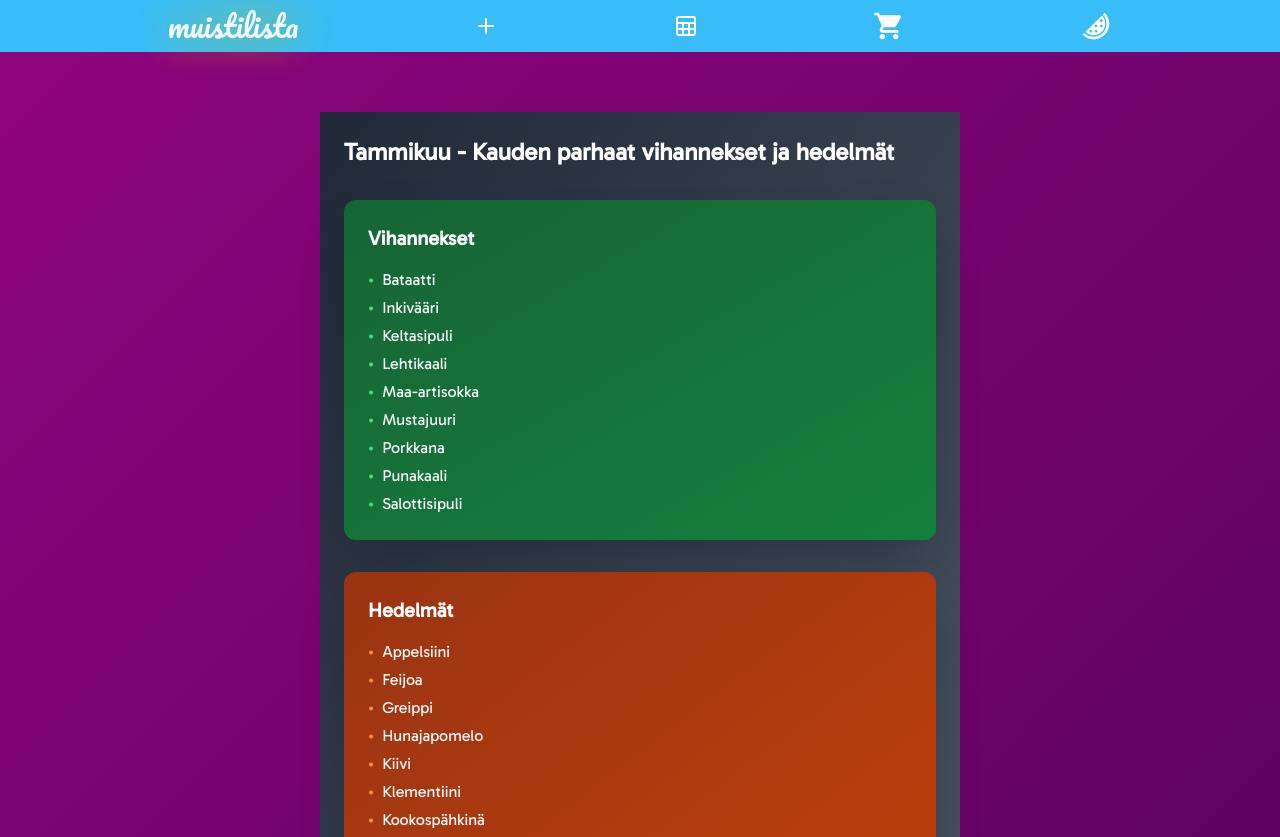
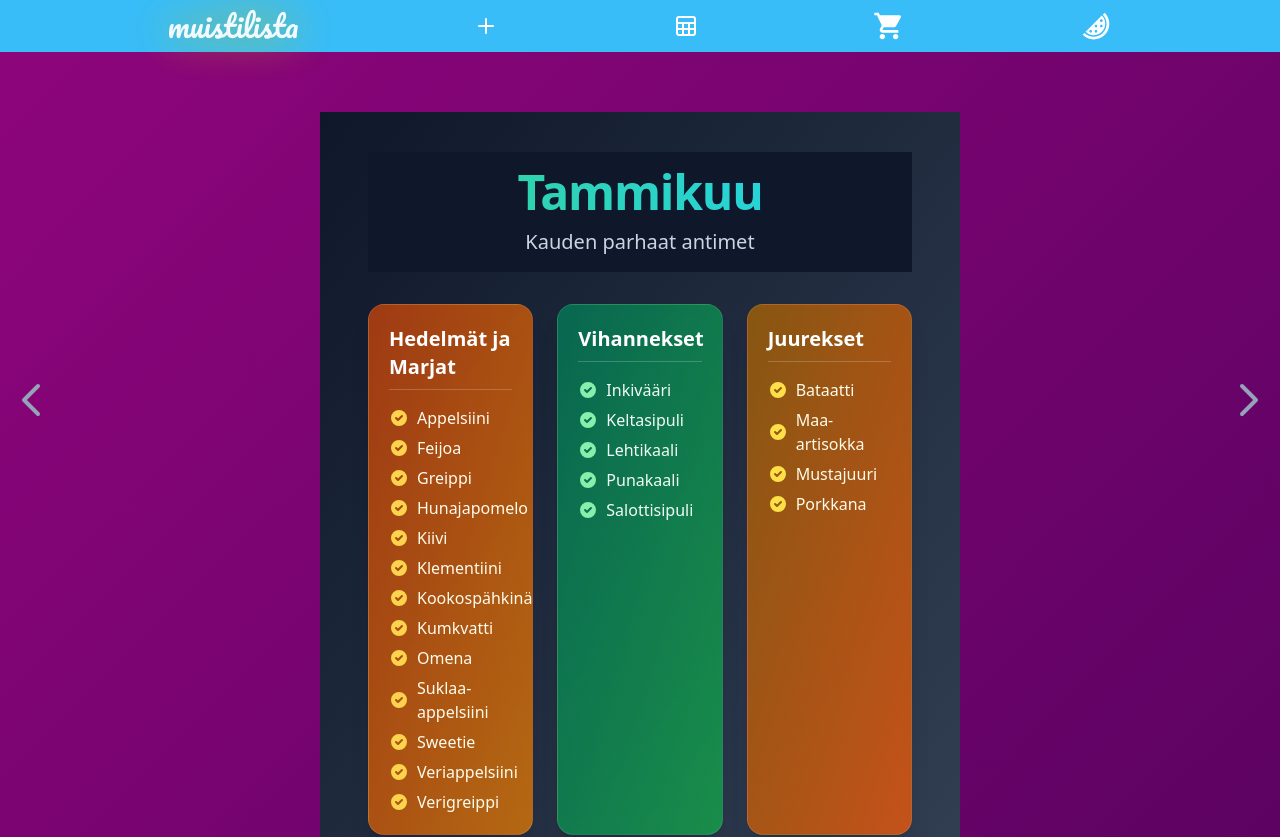
Before and after one commit to cvine001xamk/muistilista_svelte, a SvelteKit app: page /sesongissa in a window 1280 px wide. Shown: the top 837 px of the page. Built offline with nearby package versions, Linux system fonts and the light colour scheme.

Commit message:
Styling the vegetable calendar

```diff
--- /dev/null
+++ b/src/lib/data/seasonalProduceData.json
@@ -0,0 +1,317 @@
+{
+	"1": {
+		"fruits_and_berries": [
+			"APPELSIINI",
+			"FEIJOA",
+			"GREIPPI",
+			"HUNAJAPOMELO",
+			"KIIVI",
+			"KLEMENTIINI",
+			"KOOKOSPÄHKINÄ",
+			"KUMKVATTI",
+			"OMENA",
+			"SUKLAA-APPELSIINI",
+			"SWEETIE",
+			"VERIAPPELSIINI",
+			"VERIGREIPPI"
+		],
+		"vegetables": ["INKIVÄÄRI", "KELTASIPULI", "LEHTIKAALI", "PUNAKAALI", "SALOTTISIPULI"],
+		"root_vegetables": ["BATAATTI", "MAA-ARTISOKKA", "MUSTAJUURI", "PORKKANA"]
+	},
+	"2": {
+		"fruits_and_berries": [
+			"ANNOONA",
+			"APPELSIINI",
+			"AVOKADO",
+			"GREIPPI",
+			"GUAVA",
+			"HUNAJAPOMELO",
+			"KIIVI",
+			"LIMETTI",
+			"RUMELIINI",
+			"SHARON",
+			"SWEETIE",
+			"VERIAPPELSIINI",
+			"VERIGREIPPI",
+			"VERIMANDARIINI"
+		],
+		"vegetables": ["KURKUMA", "SALAATTIFENKOLI", "VALKOKAALI", "VALKOSIPULI"],
+		"root_vegetables": ["BATAATTI", "JUURIPERSILJA", "MUSTAJUURI"]
+	},
+	"3": {
+		"fruits_and_berries": [
+			"ANANASKIRSIKKA",
+			"AVOKADO",
+			"BANAANI",
+			"GREIPPI",
+			"KEITTOBANAANI",
+			"KOOKOSPÄHKINÄ",
+			"LIMETTI",
+			"MANDARIINI",
+			"MANGO",
+			"PAPAIJA",
+			"PASSIOHEDELMÄ",
+			"PUOLIVERIAPPELSIINI",
+			"VERIAPPELSIINI"
+		],
+		"vegetables": ["LATVA-ARTISOKKA"],
+		"root_vegetables": [
+			"BATAATTI",
+			"MAA-ARTISOKKA",
+			"MANIOKKI",
+			"PALSTERNAKKA",
+			"PIPARJUURI",
+			"PERUNA",
+			"PURPPURABATAATTI"
+		]
+	},
+	"4": {
+		"fruits_and_berries": [
+			"ANANASKIRSIKKA",
+			"KARAMBOLA",
+			"MANDARIINI",
+			"SITRUUNA",
+			"MINIANANAS",
+			"PASSIOHEDELMÄ",
+			"PITAIJA",
+			"PEPINO",
+			"RAMBUTANI",
+			"VERIGREIPPI"
+		],
+		"vegetables": [
+			"MANGOLDI",
+			"PARSA",
+			"PIMIENTOS DE PADRON",
+			"PAPRIKAT",
+			"VARSIKUKKAKAALI",
+			"VARSIPARSAKAALI"
+		],
+		"root_vegetables": ["BATAATTI"],
+		"wild_plants": ["HUHTASIENI", "MAITOHORSMA", "NOKKONEN", "VOIKUKKA", "VUOHENPUTKI"]
+	},
+	"5": {
+		"fruits_and_berries": [
+			"HUNAJAMELONI",
+			"LITSI",
+			"LOKVATTI",
+			"MANDARIINI",
+			"MANGOSTANI",
+			"PAPAIJA",
+			"PARAGUAYO-PERSIKKA",
+			"TAMARILLO"
+		],
+		"vegetables": [
+			"KIRSIKKATOMAATTI",
+			"RUOHOSIPULI",
+			"VARSISELLERI",
+			"VARSIKUKKAKAALI",
+			"VARSIPARSAKAALI",
+			"VIHANNESKRASSI"
+		],
+		"root_vegetables": ["RETIISI", "VARHAISPERUNA"],
+		"mushrooms": ["KORVASIENI"],
+		"wild_plants": ["KETUNLEIPÄ", "KUUSENKERKKÄ", "NOKKONEN", "VOIKUKKA"]
+	},
+	"6": {
+		"fruits_and_berries": [
+			"APRIKOOSI",
+			"CANTALOUPEMELONI",
+			"KIRSIKKA",
+			"LONGAANI",
+			"NEKTARIINI",
+			"PARAGUAYO-PERSIKKA",
+			"PERSIKKA",
+			"VERKKOMELONI",
+			"VESIMELONI"
+		],
+		"vegetables": [
+			"HERNE",
+			"KERÄSALAATTI",
+			"KEVÄTSIPULI",
+			"KURKKU",
+			"LUUMUTOMAATTI",
+			"PIHVITOMAATTI",
+			"PURJOSIPULI",
+			"RUCOLA",
+			"RUOHOSIPULI",
+			"VARHAISKAALI"
+		],
+		"root_vegetables": ["NAURIS", "PORKKANA", "RETIISI", "RETIKKA", "VARHAISPERUNA"]
+	},
+	"7": {
+		"fruits_and_berries": [
+			"AHOMANSIKKA",
+			"APRIKOOSI",
+			"HERUKAT",
+			"MANSIKKA",
+			"MELONIT",
+			"MESIMARJA",
+			"NEKTARIINI",
+			"PERSIKAT",
+			"VADELMA",
+			"VIINIRYPÄLEET"
+		],
+		"vegetables": [
+			"AVOMAANKURKKU",
+			"CHILIT",
+			"ENDIIVIT",
+			"KESÄKURPITSA",
+			"KUKKAKAALIT",
+			"KYSSÄKAALI",
+			"MANGOLDI",
+			"PARSAKAALI",
+			"PINAATTI",
+			"SALAATIT",
+			"SIPULIT",
+			"TOMAATIT",
+			"TARHAPAVUT",
+			"VARSISELLERI",
+			"VUONANKAALI"
+		],
+		"root_vegetables": []
+	},
+	"8": {
+		"fruits_and_berries": [
+			"KARHUNVATUKKA",
+			"KARVIAINEN",
+			"LAKKA",
+			"LILLUKKA",
+			"LUUMU",
+			"MUSTIKKA",
+			"OMENAT (kesälajikkkeet)",
+			"RIEKONMARJA",
+			"SASKATOON",
+			"VADELMA",
+			"VIIKUNA"
+		],
+		"vegetables": [
+			"CHILIT",
+			"FENKOLI",
+			"HÄRKÄPAPU",
+			"KERÄSALAATTI",
+			"KURKKU",
+			"LATVA-ARTISOKKA",
+			"LEHTISALAATIT",
+			"MAISSI",
+			"MUNAKOISO",
+			"PAPRIKAT",
+			"SIPULIT",
+			"SUIPPOKAALI",
+			"TOMAATIT"
+		],
+		"root_vegetables": ["PUNAJUURI", "RAITAJUURI"],
+		"mushrooms": ["HERKKUTATTI", "KANTARELLI", "LAMPAANKÄÄPÄ"]
+	},
+	"9": {
+		"fruits_and_berries": [
+			"JUOLUKKA",
+			"KAKTUSVIIKUNA",
+			"KIWANO",
+			"KRIIKUNA",
+			"LUUMU",
+			"MARJA-ARONIA",
+			"OMENAT (syyslajikkeet)",
+			"PUOLUKKA",
+			"VARIKSENMARJA"
+		],
+		"vegetables": [
+			"FENKOLI",
+			"HÄRKÄPAPU",
+			"KAALI",
+			"KIINANKAALI",
+			"LATVA-ARTISOKKA",
+			"LEHTIKAALI",
+			"MAISSI",
+			"PINAATTIKIINAN-KAALI",
+			"SAVOIJINKAALI",
+			"SUIPPOPAPRIKA",
+			"VIHREÄ PAPU"
+		],
+		"root_vegetables": ["KAURAJUURI", "KELTAJUURI", "PALSTERNAKKA", "RETIKKA", "VALKOJUURI"],
+		"mushrooms": ["MUSTATORVISIENI", "SUPPILOVAHVERO", "TATIT"]
+	},
+	"10": {
+		"fruits_and_berries": [
+			"KATAJANMARJA",
+			"KARPALO",
+			"MANGO",
+			"OMENAT (talvilajikkeet)",
+			"PIHLAJANMARJAT",
+			"PUOLUKKA",
+			"PÄÄRYNÄT",
+			"SATSUMA",
+			"TYRNIMARJA"
+		],
+		"vegetables": [
+			"HOKKAIDOKURPITSA",
+			"KURPITSA",
+			"LEHTIKAALI",
+			"MUSTAKAALI",
+			"MYSKIKURPITSA",
+			"RUUSUKAALI",
+			"SALAATTISIKURI",
+			"SAVOIJINKAALI",
+			"SIPULIT",
+			"SPAGETTIKURPITSA",
+			"VALKOKAALI"
+		],
+		"root_vegetables": ["JAMSSI", "JUURIPERSILJA", "JUURISELLERI", "RAITAJUURI", "SOKERIJUURIKAS"],
+		"mushrooms": ["SUPPILOVAHVERO"]
+	},
+	"11": {
+		"fruits_and_berries": [
+			"GRANAATTIOMENA",
+			"GUAVA",
+			"OMENAPÄÄRYNÄ",
+			"OMENAT (talvilajikkeet)",
+			"PERSIMONI",
+			"SATSUMA"
+		],
+		"vegetables": [
+			"KAJOTTIKURPITSA",
+			"KURPITSA",
+			"KYSSÄKAALI",
+			"LEHTIKAALI",
+			"MUSTAKAALI",
+			"PURJOSIPULI",
+			"RUUSUKAALI",
+			"SALOTTISIPULI",
+			"SUIPPOKAALI"
+		],
+		"root_vegetables": [
+			"JUURISELLERI",
+			"KELTAJUURI",
+			"MAA-ARTISOKKA",
+			"NAURIS",
+			"PALSTERNAKKA",
+			"RAITAJUURI"
+		]
+	},
+	"12": {
+		"fruits_and_berries": [
+			"BERGAMOTTI",
+			"KAKI",
+			"KASTANJA",
+			"LIMEKAVIAARI",
+			"OMENAT",
+			"PERSIMONI",
+			"POMERANSSI",
+			"PÄÄRYNÄT",
+			"SATSUMA",
+			"SUKAATTISITRUUNA",
+			"SWEETIE",
+			"TAATELI"
+		],
+		"vegetables": ["KIINANKAALI", "MYSKIKURPITSA", "PUNAKAALI", "PUNASIPULI", "RUUSUKAALI"],
+		"root_vegetables": [
+			"BATAATTI",
+			"KAURAJUURI",
+			"KELTAJUURI",
+			"LANTTU",
+			"PUNAJUURI",
+			"PORKKANA",
+			"RAITAJUURIA",
+			"VÄRIPORKKANAT"
+		]
+	}
+}
--- a/src/routes/sesongissa/+page.svelte
+++ b/src/routes/sesongissa/+page.svelte
@@ -1,113 +1,63 @@
 <script lang="ts">
-	// Define a type for seasonal produce
-	type SeasonalProduce = {
-		vegetables: string[];
-		fruits: string[];
+	import seasonalDataFromJson from '$lib/data/seasonalProduceData.json';
+
+	// --- Type Definition (English Keys) ---
+	type SeasonalData = {
+		fruits_and_berries?: string[];
+		vegetables?: string[];
+		root_vegetables?: string[];
+		mushrooms?: string[];
+		wild_plants?: string[];
 	};
 
-	// Define the seasonal produce data with explicit numeric keys
-	const seasonalProduce: Record<number, SeasonalProduce> = {
-		1: {
-			// January
-			vegetables: [
-				'Bataatti',
-				'Inkivääri',
-				'Keltasipuli',
-				'Lehtikaali',
-				'Maa-artisokka',
-				'Mustajuuri',
-				'Porkkana',
-				'Punakaali',
-				'Salottisipuli'
-			],
-			fruits: [
-				'Appelsiini',
-				'Feijoa',
-				'Greippi',
-				'Hunajapomelo',
-				'Kiivi',
-				'Klementiini',
-				'Kookospähkinä',
-				'Kumkvatti',
-				'Omena',
-				'Suklaa-appelsiini',
-				'Sweetie',
-				'Veriappelsiini',
-				'Verigreippi'
-			]
-		},
-		2: {
-			// February
-			vegetables: [
-				'Bataatti',
-				'Juuripersilja',
-				'Kurkuma',
-				'Mustajuuri',
-				'Salaattifenkoli',
-				'Valkokaali',
-				'Valkosipuli'
-			],
-			fruits: [
-				'Annoona',
-				'Appelsiini',
-				'Avokado',
-				'Greippi',
-				'Guava',
-				'Hunajapomelo',
-				'Kiivi',
-				'Limetti',
-				'Rumeliini',
-				'Sharon',
-				'Sweetie',
-				'Veriappelsiini',
-				'Verigreippi',
-				'Verimandariini'
-			]
-		},
-		3: {
-			// March
-			vegetables: [
-				'Bataatti',
-				'Latva-artisokka',
-				'Maa-artisokka',
-				'Maniokki',
-				'Palsternakka',
-				'Peruna',
-				'Piparjuuri',
-				'Purppurabataatti'
-			],
-			fruits: [
-				'Ananaskirsikka',
-				'Avokado',
-				'Banaani',
-				'Greippi',
-				'Keittobanaani',
-				'Kookospähkinä',
-				'Limetti',
-				'Mandariini',
-				'Mango',
-				'Papaija',
-				'Passiohedelmä',
-				'Puoliveriappelsiini',
-				'Veriappelsiini'
-			]
-		},
-		// Add data for all 12 months...
-		12: {
-			// December
-			vegetables: ['Porkkana', 'Lanttu', 'Kaali'],
-			fruits: ['Omena', 'Päärynä']
+	// --- Data Loading and Casting ---
+	const seasonalProduceData: Record<number, SeasonalData> = seasonalDataFromJson as Record<
+		number,
+		SeasonalData
+	>;
+
+	// --- State for Displayed Month ---
+	const today = new Date();
+	const currentRealMonthIndex = today.getMonth(); // 0-11
+	let displayedMonthIndex = currentRealMonthIndex; // 0-11
+
+	// --- Reactive Calculations ---
+	$: displayedMonthNumber = displayedMonthIndex + 1;
+	$: rawProduce = seasonalProduceData[displayedMonthNumber] || {};
+
+	// --- Utility Functions ---
+	const sortFinnishAlphabetically = (arr: string[] | undefined | null): string[] => {
+		if (Array.isArray(arr)) {
+			return [...arr].sort((a, b) => a.localeCompare(b, 'fi'));
 		}
+		return [];
 	};
 
-	// Get the current month (1-12)
-	const currentMonth = new Date().getMonth() + 1;
+	const toTitleCase = (str: string | undefined | null): string => {
+		if (!str) return '';
+		const trimmedStr = str.trim();
+		if (trimmedStr.length === 0) return '';
+		if (trimmedStr.startsWith('-')) {
+			return '-' + trimmedStr.charAt(1).toUpperCase() + trimmedStr.slice(2).toLowerCase();
+		}
+		return trimmedStr.charAt(0).toUpperCase() + trimmedStr.slice(1).toLowerCase();
+	};
 
-	// Get the seasonal produce for the current month
-	const currentProduce = seasonalProduce[currentMonth];
+	const hasItems = (items: string[] | undefined): boolean => {
+		return Array.isArray(items) && items.length > 0;
+	};
 
-	// Finnish month names for display
-	const monthNames = [
+	// --- Reactive Processed Data ---
+	$: currentProduce = {
+		fruits_and_berries: sortFinnishAlphabetically(rawProduce.fruits_and_berries),
+		vegetables: sortFinnishAlphabetically(rawProduce.vegetables),
+		root_vegetables: sortFinnishAlphabetically(rawProduce.root_vegetables),
+		mushrooms: sortFinnishAlphabetically(rawProduce.mushrooms),
+		wild_plants: sortFinnishAlphabetically(rawProduce.wild_plants)
+	};
+
+	// --- Month Names (Finnish) ---
+	const finnishMonthNames = [
 		'Tammikuu',
 		'Helmikuu',
 		'Maaliskuu',
@@ -121,42 +71,168 @@
 		'Marraskuu',
 		'Joulukuu'
 	];
-	const currentMonthName = monthNames[currentMonth - 1];
+	$: displayedFinnishMonthName = finnishMonthNames[displayedMonthIndex] || 'Tuntematon';
+
+	// --- Navigation Functions ---
+	function goToPreviousMonth() {
+		displayedMonthIndex = (displayedMonthIndex + 12 - 1) % 12;
+	}
+
+	function goToNextMonth() {
+		displayedMonthIndex = (displayedMonthIndex + 1) % 12;
+	}
+
+	// --- Styling Map ---
+	const categoryStyles: Record<
+		keyof SeasonalData,
+		{ title: string; bg: string; iconColor: string; textColor: string; border?: string }
+	> = {
+		fruits_and_berries: {
+			title: 'Hedelmät ja Marjat',
+			bg: 'bg-gradient-to-br from-orange-700/80 to-amber-600/80',
+			iconColor: 'text-amber-300',
+			textColor: 'text-amber-50'
+		},
+		vegetables: {
+			title: 'Vihannekset',
+			bg: 'bg-gradient-to-br from-emerald-700/80 to-green-600/80',
+			iconColor: 'text-green-300',
+			textColor: 'text-green-50'
+		},
+		root_vegetables: {
+			title: 'Juurekset',
+			bg: 'bg-gradient-to-br from-yellow-700/80 to-orange-600/80',
+			iconColor: 'text-yellow-300',
+			textColor: 'text-yellow-50'
+		},
+		mushrooms: {
+			title: 'Sienet',
+			bg: 'bg-gradient-to-br from-purple-700/80 to-indigo-600/80',
+			iconColor: 'text-purple-300',
+			textColor: 'text-purple-50'
+		},
+		wild_plants: {
+			title: 'Luonnonkasvit',
+			bg: 'bg-gradient-to-br from-teal-700/80 to-cyan-600/80',
+			iconColor: 'text-cyan-300',
+			textColor: 'text-cyan-50'
+		}
+	};
+	const categoryKeys: (keyof SeasonalData)[] = [
+		'fruits_and_berries',
+		'vegetables',
+		'root_vegetables',
+		'mushrooms',
+		'wild_plants'
+	];
+	const defaultStyle = {
+		title: 'Tuntematon',
+		bg: 'bg-gray-700/80',
+		iconColor: 'text-gray-300',
+		textColor: 'text-gray-50'
+	};
 </script>
 
-<div class="min-h-screen bg-gradient-to-br from-gray-800 to-gray-600 text-white">
-	<div class="mx-auto max-w-4xl p-6">
-		<!-- Month Navigation -->
-		<div class="mb-8 flex items-center justify-between">
-			<h2 class="text-2xl font-bold text-white">
-				{currentMonthName} - Kauden parhaat vihannekset ja hedelmät
+<!-- Template with 95% width container and Sticky Header -->
+<div class="min-h-screen bg-gradient-to-br from-slate-900 to-slate-700 font-sans text-slate-100">
+	<!-- Main Content Area - 95% Width -->
+	<main class="mx-auto w-[95%] px-4 py-10 sm:px-6 lg:px-8">
+		<!-- Header with Navigation Buttons -->
+		<div class="top-0 z-10 bg-slate-900 py-4 text-center">
+			<button
+				on:click={goToPreviousMonth}
+				aria-label="Edellinen kuukausi"
+				class="absolute left-0 top-1/2 -translate-y-1/2 rounded-full p-2 text-slate-400 transition hover:text-cyan-400 focus:outline-none focus:ring-2 focus:ring-cyan-500 focus:ring-offset-2 focus:ring-offset-slate-900"
+			>
+				<svg
+					xmlns="http://www.w3.org/2000/svg"
+					class="h-10 w-10 sm:h-12 sm:w-12"
+					fill="none"
+					viewBox="0 0 24 24"
+					stroke="currentColor"
+					stroke-width="2"
+					><path stroke-linecap="round" stroke-linejoin="round" d="M15 19l-7-7 7-7" /></svg
+				>
+			</button>
+			<h2
+				class="bg-gradient-to-r from-emerald-400 to-cyan-400 bg-clip-text text-4xl font-extrabold tracking-tight text-transparent sm:text-5xl"
+			>
+				{displayedFinnishMonthName}
 			</h2>
+			<p class="mt-2 text-lg text-slate-300 sm:mt-3 sm:text-xl">Kauden parhaat antimet</p>
+			<button
+				on:click={goToNextMonth}
+				aria-label="Seuraava kuukausi"
+				class="absolute right-0 top-1/2 -translate-y-1/2 rounded-full p-2 text-slate-400 transition hover:text-cyan-400 focus:outline-none focus:ring-2 focus:ring-cyan-500 focus:ring-offset-2 focus:ring-offset-slate-900"
+			>
+				<svg
+					xmlns="http://www.w3.org/2000/svg"
+					class="h-10 w-10 sm:h-12 sm:w-12"
+					fill="none"
+					viewBox="0 0 24 24"
+					stroke="currentColor"
+					stroke-width="2"
+					><path stroke-linecap="round" stroke-linejoin="round" d="M9 5l7 7-7 7" /></svg
+				>
+			</button>
 		</div>
 
-		<!-- Vegetables Card -->
-		<div class="mb-8 rounded-xl bg-gradient-to-br from-green-800 to-green-700 p-6 shadow-2xl">
-			<h3 class="mb-4 text-xl font-semibold text-white">Vihannekset</h3>
-			<ul class="space-y-1">
-				{#each currentProduce.vegetables as vegetable}
-					<li class="flex items-center text-base text-gray-100">
-						<span class="mr-2 text-green-400">•</span>
-						{vegetable}
-					</li>
-				{/each}
-			</ul>
+		<!-- Grid for Cards - Added margin-top for spacing below sticky header -->
+		<div class="mt-8 grid grid-cols-1 gap-6 md:grid-cols-2 lg:grid-cols-3">
+			{#each categoryKeys as categoryKey}
+				{@const items = currentProduce[categoryKey]}
+				{#if hasItems(items)}
+					{@const style = categoryStyles[categoryKey] || defaultStyle}
+					<div
+						class={`rounded-2xl border border-white/10 ${style.bg} p-5 shadow-xl backdrop-blur-sm`}
+					>
+						<h3 class={`mb-4 border-b border-white/20 pb-2 text-xl font-semibold text-white`}>
+							{style.title}
+						</h3>
+						<ul class="space-y-1.5">
+							{#each items as item}
+								<li
+									class={`flex items-center text-base ${style.textColor} transition hover:text-white`}
+								>
+									<svg
+										xmlns="http://www.w3.org/2000/svg"
+										class={`mr-2 h-5 w-5 flex-shrink-0 ${style.iconColor}`}
+										viewBox="0 0 20 20"
+										fill="currentColor"
+									>
+										<path
+											fill-rule="evenodd"
+											d="M10 18a8 8 0 100-16 8 8 0 000 16zm3.707-9.293a1 1 0 00-1.414-1.414L9 10.586 7.707 9.293a1 1 0 00-1.414 1.414l2 2a1 1 0 001.414 0l4-4z"
+											clip-rule="evenodd"
+										/>
+									</svg>
+									<span class="break-words">{toTitleCase(item)}</span>
+								</li>
+							{/each}
+						</ul>
+					</div>
+				{/if}
+			{/each}
 		</div>
 
-		<!-- Fruits Card -->
-		<div class="rounded-xl bg-gradient-to-br from-orange-800 to-orange-700 p-6 shadow-2xl">
-			<h3 class="mb-4 text-xl font-semibold text-white">Hedelmät</h3>
-			<ul class="space-y-1">
-				{#each currentProduce.fruits as fruit}
-					<li class="flex items-center text-base text-gray-100">
-						<span class="mr-2 text-orange-400">•</span>
-						{fruit}
-					</li>
-				{/each}
-			</ul>
-		</div>
-	</div>
+		<footer class="mt-12 text-center text-sm text-slate-400">Satokausikalenteri 2025</footer>
+	</main>
 </div>
+
+<style>
+	/* Optional global styles */
+	:global(body) {
+		font-family:
+			system-ui,
+			-apple-system,
+			BlinkMacSystemFont,
+			'Segoe UI',
+			Roboto,
+			Oxygen,
+			Ubuntu,
+			Cantarell,
+			'Open Sans',
+			'Helvetica Neue',
+			sans-serif;
+	}
+</style>
```
